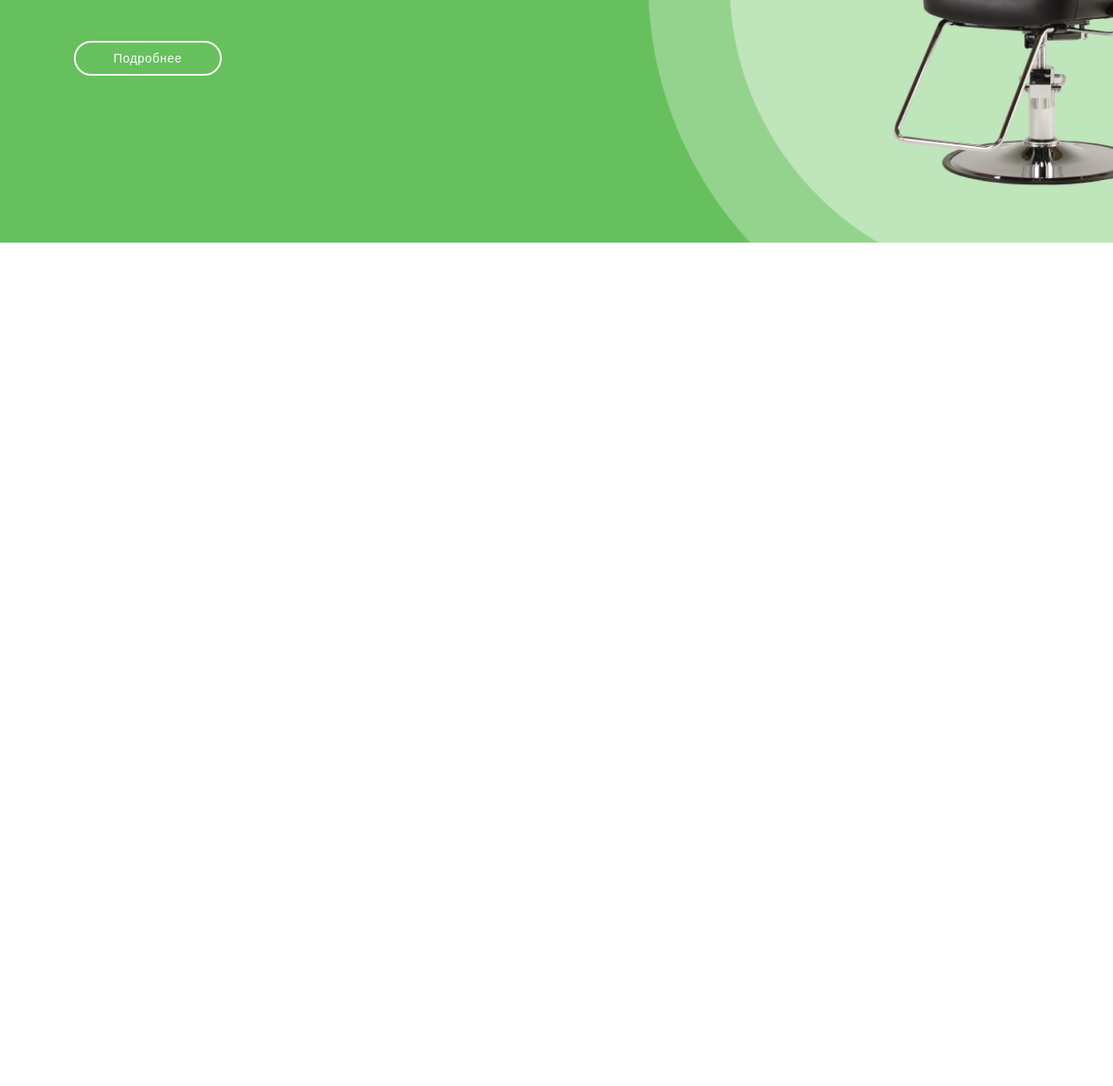
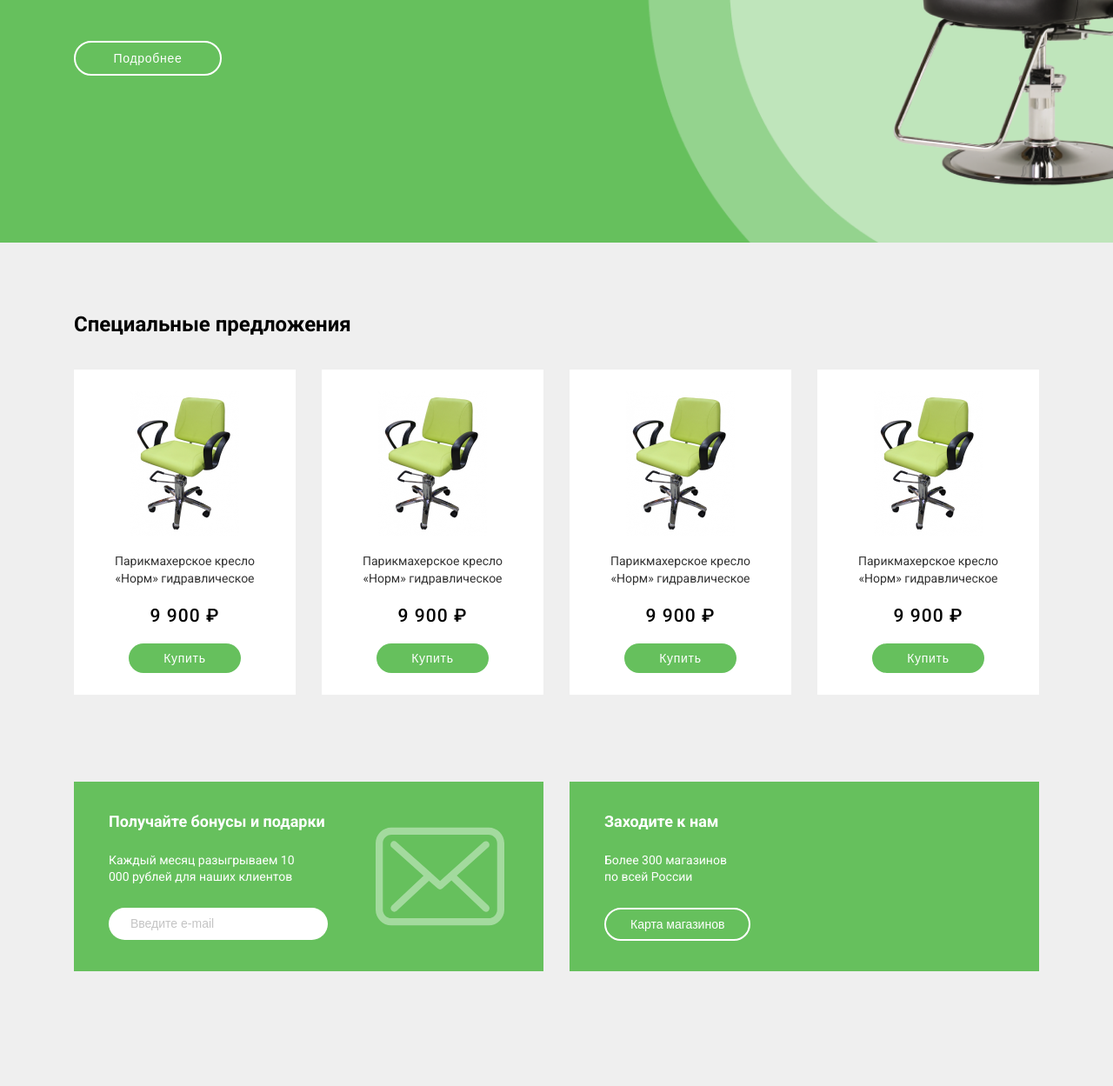
Before and after one commit to mrakas1993/Beauty, a plain HTML site: page index.html in a window 1280 px wide. Shown: the part 597-1846 px from the top of the page at 87% size. Before the commit the page ends 876 px from the top, so only its background shows below. Drawn offline with Linux system fonts and the light colour scheme.

Commit message:
section + 2

```diff
--- a/index.html
+++ b/index.html
@@ -56,8 +56,62 @@
             <button class="banner-btn">Подробнее</button>
         </div>
     </section>
-    <section></section>
-    <section></section>
+    <section class="special">
+        <div class="container">
+            <h2>Специальные предложения</h2>
+            <div class="chair">
+                <div class="chair-item">
+                    <img src="img/chair.png" alt="chair">
+                    <h3>Парикмахерское кресло «Норм» гидравлическое</h3>
+                    <span>9 900 ₽ </span>
+                    <button>Купить</button>
+                </div>
+                <div class="chair-item">
+                    <img src="img/chair.png" alt="chair">
+                    <h3>Парикмахерское кресло «Норм» гидравлическое</h3>
+                    <span>9 900 ₽ </span>
+                    <button>Купить</button>
+                </div>
+                <div class="chair-item">
+                    <img src="img/chair.png" alt="chair">
+                    <h3>Парикмахерское кресло «Норм» гидравлическое</h3>
+                    <span>9 900 ₽ </span>
+                    <button>Купить</button>
+                </div>
+                <div class="chair-item">
+                    <img src="img/chair.png" alt="chair">
+                    <h3>Парикмахерское кресло «Норм» гидравлическое</h3>
+                    <span>9 900 ₽ </span>
+                    <button>Купить</button>
+                </div>
+            </div>
+        </div>
+    </section>
+    <section class="bonus">
+        <div class="container">
+            <div class="bonus-box">
+                <div class="bonus-item1">
+                    <div class="text">
+                        <h3>Получайте бонусы и подарки</h3>
+                        <p>
+                            Каждый месяц разыгрываем
+                            10 000 рублей для наших клиентов
+                        </p>
+                        <input type="email" placeholder="Введите e-mail">
+                    </div>
+                    <img src="img/post.svg" alt="post">
+                </div>
+                <div class="bonus-item2">
+                    <h3>Заходите к нам</h3>
+                    <p>
+                        Более 300 магазинов
+                        по всей России
+                    </p>
+                    <button>Карта магазинов</button>
+                </div>
+            </div>
+        </div>
+    </section>
     <footer></footer>
 </body>
 </html>
--- a/style/style.css
+++ b/style/style.css
@@ -122,3 +122,128 @@ h1{
     letter-spacing: 0.05em;
     color: #fff;
 }
+.special{
+    background: #efefef;
+    padding-top: 80px;
+}
+.special>h2{
+    font-weight: 700;
+    font-size: 24px;
+    color: #000;
+
+}
+.chair{
+    display: flex;
+    justify-content: space-between;
+    margin-top: 38px;
+}
+.chair-item{
+    background: #fff;
+    padding-top: 25px;
+    padding-bottom: 25px;
+    padding-right: 30px;
+    padding-left: 30px;
+    display: flex;
+    flex-direction: column;
+    align-items: center;
+}
+.chair-item>h3{
+    font-weight: 400;
+    font-size: 14px;
+    line-height: 141%;
+    text-align: center;
+    color: #333;
+    max-width: 195px;
+    margin-top: 20px;
+    margin-bottom: 20px;
+}
+.chair-item>span{
+    font-weight: 500;
+    font-size: 21px;
+    letter-spacing: 0.05em;
+    text-align: center;
+    color: #000;
+    margin-bottom: 20px;
+}
+.chair-item>button{
+    font-weight: 400;
+    font-size: 14px;
+    letter-spacing: 0.05em;
+    text-align: center;
+    color: #fff;
+    padding: 9px 40px 9px 40px;
+    background: #66c05d;
+    border-radius: 30px;
+}
+.bonus{
+    background: #efefef;
+    padding-top: 100px;
+    padding-bottom: 132px;
+}
+.bonus-box{
+    display: flex;
+    justify-content: space-between;
+}
+.bonus-item1{
+    width: 540px;
+    background: #66c05d;
+    padding: 35px 45px 35px 40px;
+    display: flex;
+    justify-content: space-between;
+    box-sizing: border-box;
+}
+.text>h3{
+    font-weight: 700;
+    font-size: 18px;
+    color: #fff;
+    margin-bottom: 25px;
+}
+.text>p{
+    font-weight: 400;
+    font-size: 14px;
+    line-height: 141%;
+    color: #fff;
+    max-width: 230px;
+    margin-bottom: 25px;
+}
+.text>input{
+    border: none;
+    width: 225px;
+    height: 35px;
+    border-radius: 30px;
+    padding-left: 25px;
+}
+.text>input::placeholder{
+    font-weight: 400;
+    font-size: 14px;
+    color: #c4c4c4;
+}
+.bonus-item2{
+    width: 540px;
+    background: #66c05d;
+    padding: 35px 45px 35px 40px;
+    box-sizing: border-box;
+}
+.bonus-item2>h3{
+    font-weight: 700;
+    font-size: 18px;
+    color: #fff;
+    margin-bottom: 25px;
+}
+.bonus-item2>p{
+    font-weight: 400;
+    font-size: 14px;
+    line-height: 141%;
+    color: #fff;
+    max-width: 141px;
+    margin-bottom: 25px;
+}
+.bonus-item2>button{
+    border: 2px solid #fff;
+    border-radius: 30px;
+    background: #66c05d;
+    padding: 9px 28px 9px 28px;
+    font-weight: 400;
+    font-size: 14px;
+    color: #fff
+}
```
Also changed, not shown: img/chair.png (added), img/post.svg (added).
